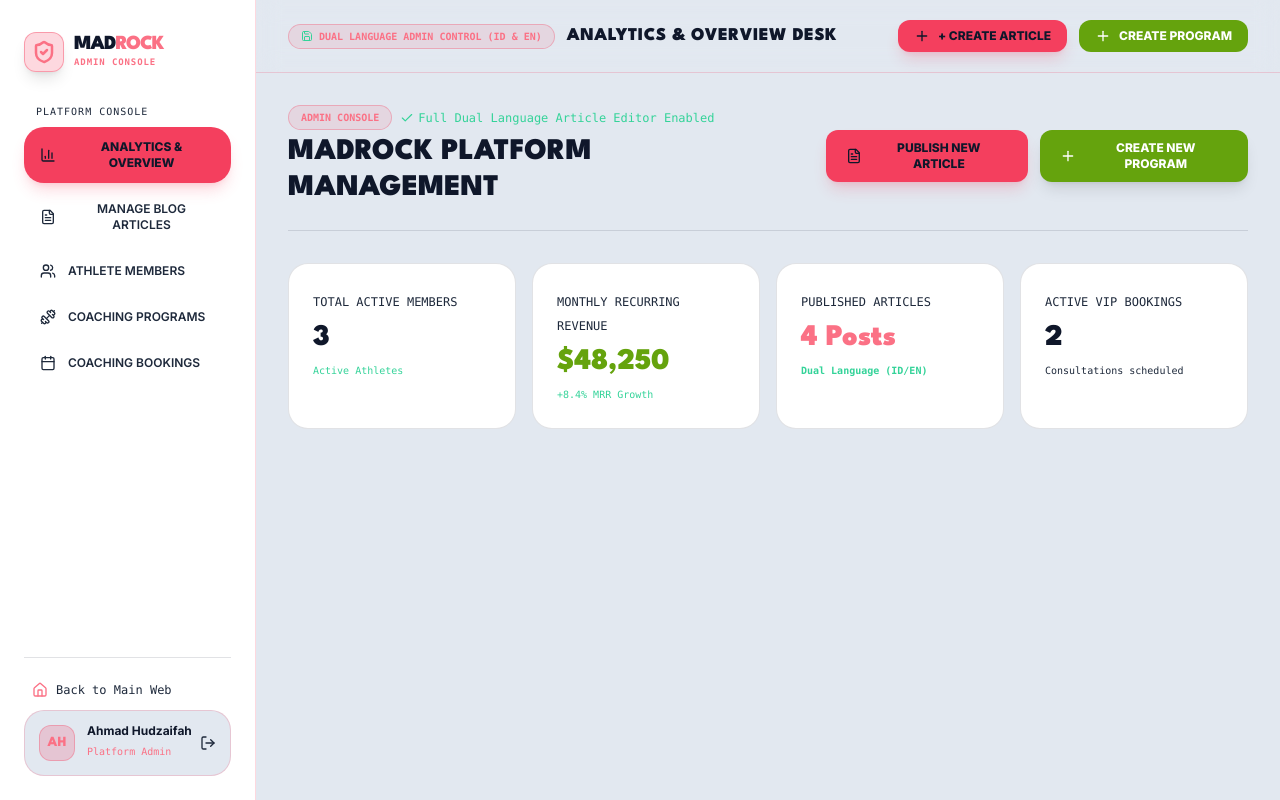
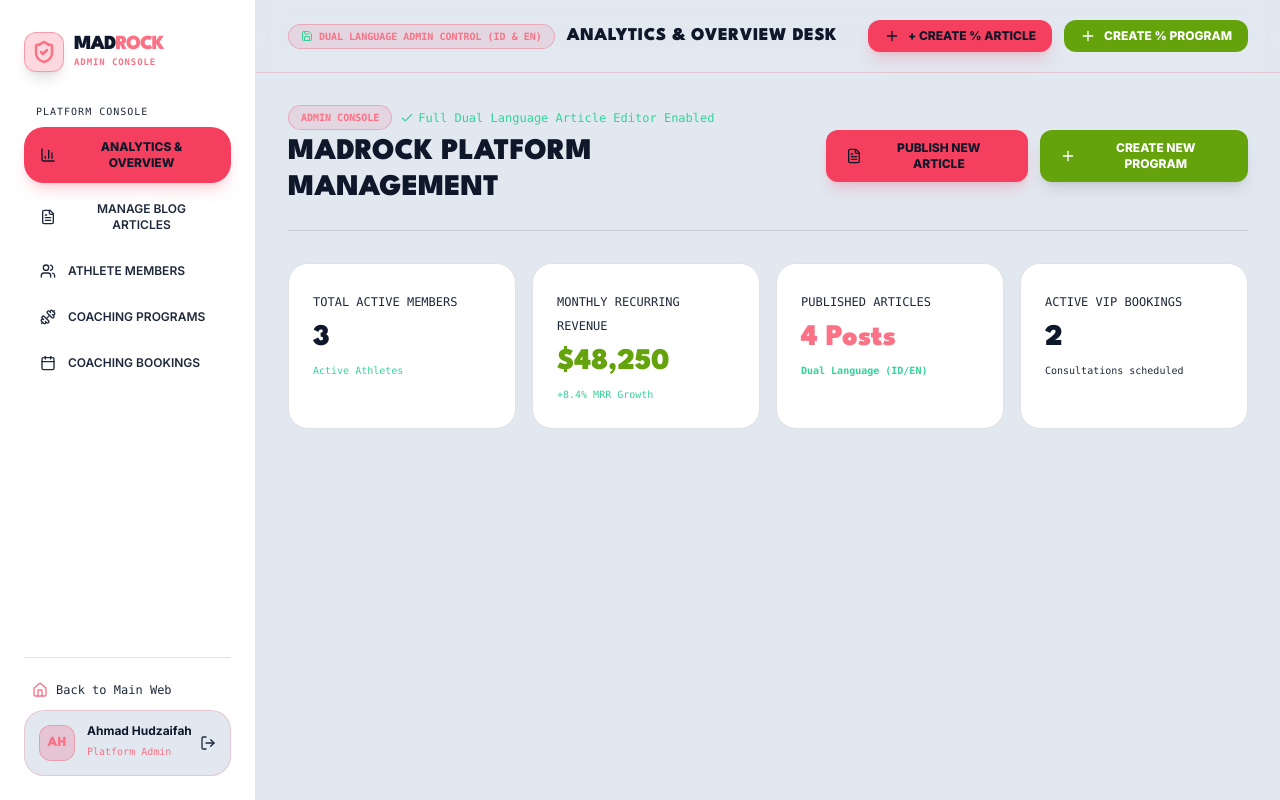
Before and after one commit to ardiansyah-23/MADRock, a Next.js app: page /admin/dashboard in a window 1280 px wide. Built offline with nearby package versions, Linux system fonts and the light colour scheme.

Commit message:
update + artikel

```diff
--- a/src/app/admin/page.tsx
+++ b/src/app/admin/page.tsx
@@ -275,8 +275,7 @@
 
       {/* Standalone Admin Sidebar */}
       <aside
-        className={`fixed md:sticky top-0 left-0 z-40 h-screen w-64 bg-mad-surface border-r border-rose-500/20 p-6 flex flex-col justify-between transition-transform duration-300 ${
-          sidebarOpen ? "translate-x-0" : "-translate-x-full md:translate-x-0"
+        className={`fixed md:sticky top-0 left-0 z-40 h-screen w-64 bg-mad-surface border-r border-rose-500/20 p-6 flex flex-col justify-between transition-transform duration-300 ${sidebarOpen ? "translate-x-0" : "-translate-x-full md:translate-x-0"
           }`}
       >
         <div className="space-y-8">
@@ -302,8 +301,7 @@
               <button
                 key={item.id}
                 onClick={() => changeTab(item.id as any)}
-                className={`w-full flex items-center gap-3 px-4 py-3 rounded-2xl text-xs font-bold uppercase transition-all ${
-                  activeTab === item.id
+                className={`w-full flex items-center gap-3 px-4 py-3 rounded-2xl text-xs font-bold uppercase transition-all ${activeTab === item.id
                     ? "bg-rose-500 text-white font-extrabold shadow-lg shadow-rose-500/20"
                     : "text-mad-gray hover:text-white hover:bg-white/5"
                   }`}
@@ -364,7 +362,7 @@
               className="px-4 py-2 rounded-xl bg-rose-500 text-white font-extrabold text-xs uppercase flex items-center gap-2 hover:bg-rose-600 transition-all shadow-lg shadow-rose-500/20"
             >
               <Plus className="w-4 h-4" />
-              <span>+ Create Article</span>
+              <span>+ Create % Article</span>
             </button>
 
             <button
@@ -372,7 +370,7 @@
               className="px-4 py-2 rounded-xl bg-mad-lime text-mad-bg font-extrabold text-xs uppercase flex items-center gap-2 hover:bg-mad-lime-hover transition-all"
             >
               <Plus className="w-4 h-4" />
-              <span>Create Program</span>
+              <span>Create % Program</span>
             </button>
           </div>
         </header>
```
Lines whose indentation alone changed are shown as unchanged.
